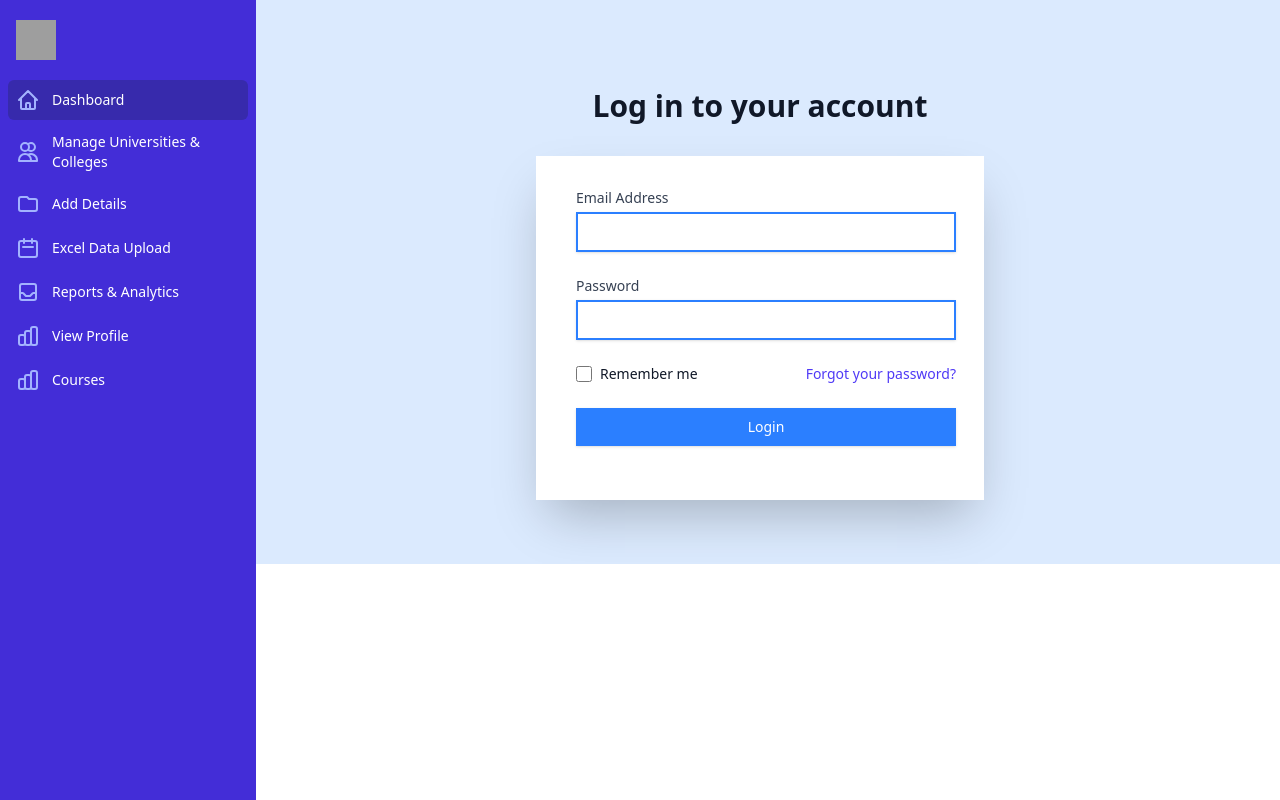
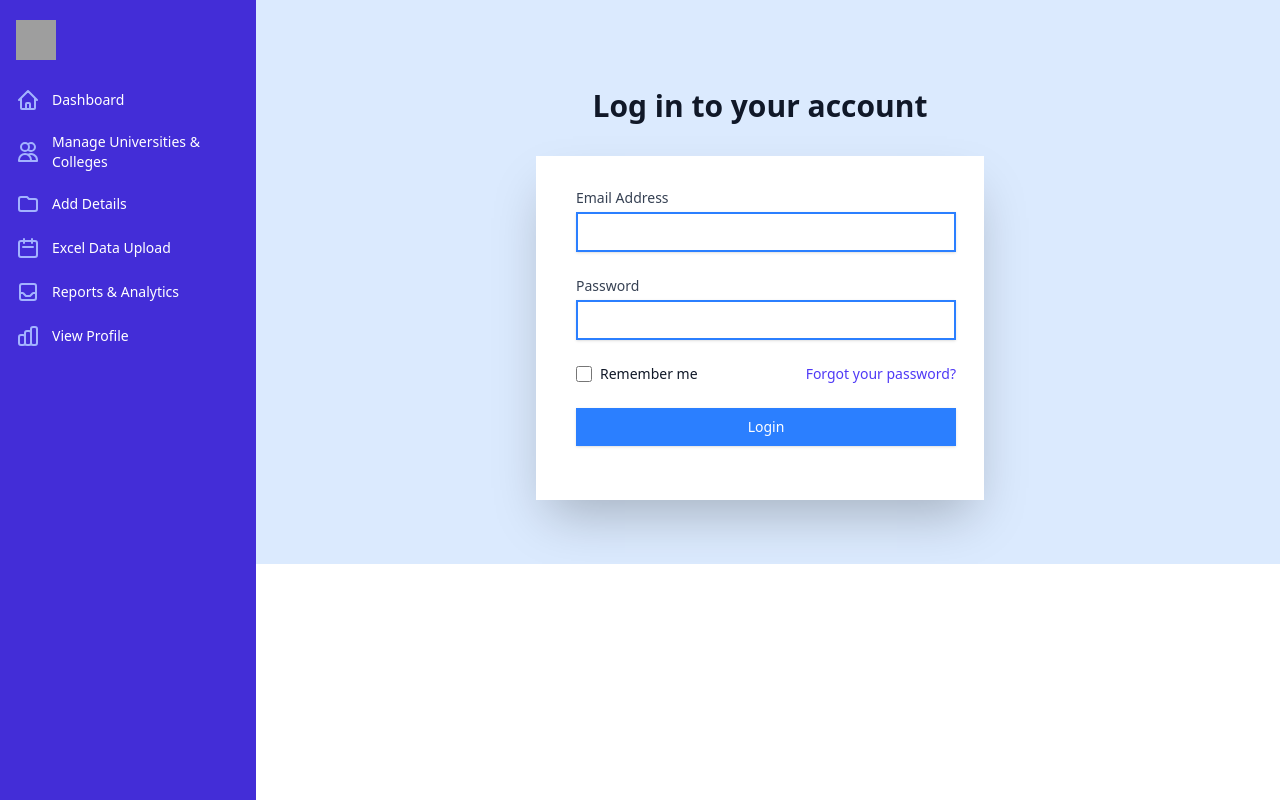
Before and after one commit to omkaruttirnaservice/admin.careerjupiter.com, a React (Vite) app: page / in a window 1280 px wide. Built offline with nearby package versions, Linux system fonts and the light colour scheme; grey boxes are pictures that could not be loaded.

Commit message:
Updated SideMenu

```diff
--- a/src/Pages/SideMenu.jsx
+++ b/src/Pages/SideMenu.jsx
@@ -1,5 +1,4 @@
-import { Link } from 'react-router-dom';
-import { useState } from 'react';
+import { Link } from "react-router-dom";
 import {
   HomeIcon,
   UsersIcon,
@@ -7,46 +6,79 @@ import {
   CalendarIcon,
   InboxIcon,
   ChartBarIcon,
-  MenuIcon,
-} from '@heroicons/react/outline';
+} from "@heroicons/react/outline";
 
+// Navigation Items
 const navigation = [
-  { name: 'Dashboard', href: '/dashboard', icon: HomeIcon, current: true },
-  { name: 'Manage Universities & Colleges', href: '/colleges', icon: UsersIcon, current: false },
-  { name: 'Add Details', href: '/add-college', icon: FolderIcon, current: false },
-  { name: 'Excel Data Upload', href: '/upload-excel', icon: CalendarIcon, current: false },
-  { name: 'Reports & Analytics', href: '/reports', icon: InboxIcon, current: false },
-  { name: 'View Profile', href: '/profile', icon: ChartBarIcon, current: false },
-  { name: 'Courses', href: '/collegeCourses', icon: ChartBarIcon, current: false },
+  {
+    name: "Dashboard",
+    href: "/dashboard",
+    icon: HomeIcon,
+    current: false,
+  },
+  {
+    name: "Manage Universities & Colleges",
+    href: "/colleges",
+    icon: UsersIcon,
+    current: false,
+  },
+  {
+    name: "Add Details",
+    href: "/add-college",
+    icon: FolderIcon,
+    current: false,
+  },
+  {
+    name: "Excel Data Upload",
+    href: "/upload-excel",
+    icon: CalendarIcon,
+    current: false,
+  },
+  {
+    name: "Reports & Analytics",
+    href: "/reports",
+    icon: InboxIcon,
+    current: false,
+  },
+  {
+    name: "View Profile",
+    href: "/profile",
+    icon: ChartBarIcon,
+    current: false,
+  },
 ];
 
+// Taken arguments, Removed falsy value, returned in join
 function classNames(...classes) {
-  return classes.filter(Boolean).join(' ');
+  return classes.filter(Boolean).join(" ");
 }
 
 const SideMenu = () => {
-  const [sidebarOpen, setSidebarOpen] = useState(false);
 
   return (
+    <>
     <div className="hidden md:flex md:w-64 md:flex-col md:fixed md:inset-y-0">
       <div className="flex-1 flex flex-col pt-5 pb-4 overflow-y-auto bg-indigo-700">
         <div className="flex items-center flex-shrink-0 px-4">
+          {/* Logo */}
           <img
             className="h-10 w-10"
             src="https://cdn-icons-png.flaticon.com/128/4345/4345672.png"
             alt="Logo"
           />
         </div>
+
         <nav className="mt-5 flex-1 px-2 space-y-1">
+          {/* Navigation SideMenu */}
           {navigation.map((item) => (
             <Link
               key={item.name}
               to={item.href}
               className={classNames(
                 item.current
-                  ? 'bg-indigo-800 text-white'
-                  : 'text-white hover:bg-indigo-600 hover:bg-opacity-75',
-                'group flex items-center px-2 py-2 text-sm font-medium rounded-md'
+                  ? "bg-indigo-800 text-white"
+                  : "text-white hover:bg-indigo-600 hover:bg-opacity-75",
+                "group flex items-center px-2 py-2 text-sm font-medium rounded-md"
               )}
             >
               <item.icon
@@ -59,7 +91,11 @@ const SideMenu = () => {
         </nav>
       </div>
     </div>
+    </>
   );
 };
 
 export default SideMenu;
+
+
+//Copilot
```
